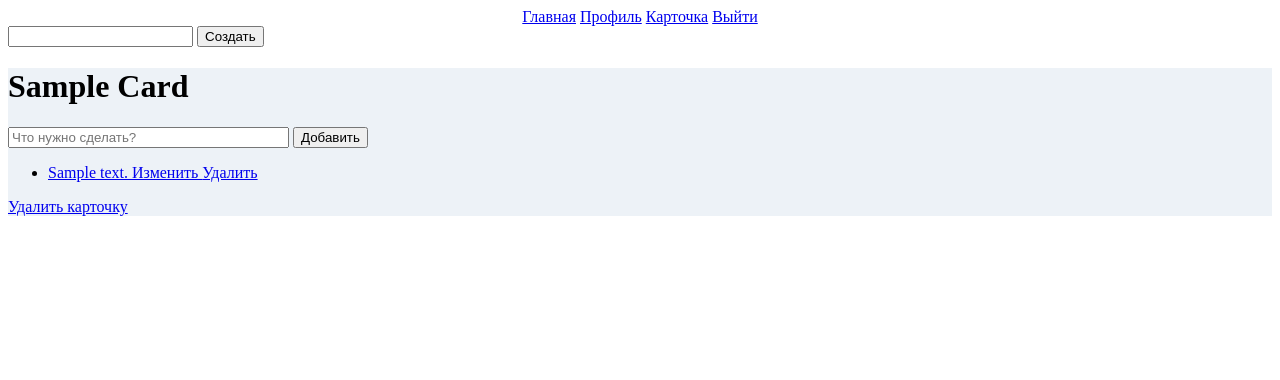
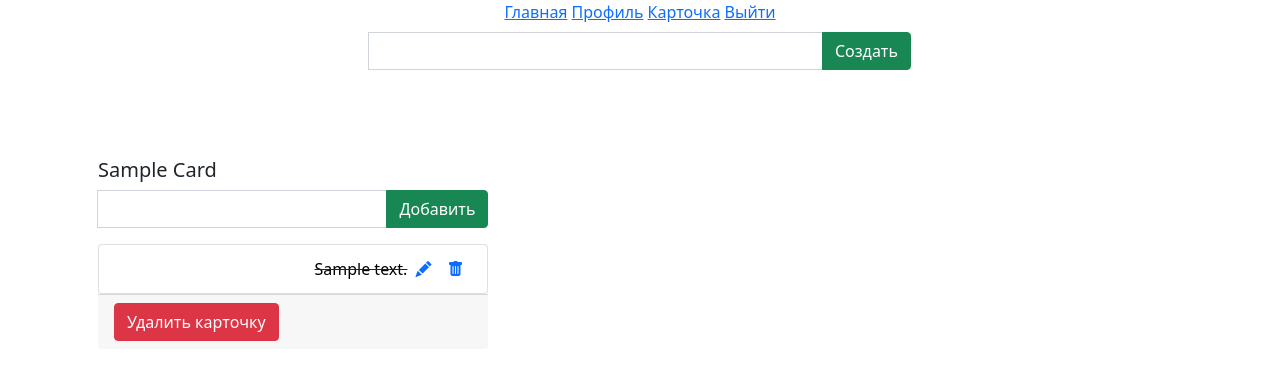
Before and after one commit to m3nd0r/todo_app, a Flask app: page /card in a window 1280 px wide. Shown: the top 380 px of the page. Run offline with Flask 2, Linux system fonts and the light colour scheme; a user stored in the database is signed in; tables that the repository leaves empty hold one stand-in row (values such as "Sample post"); some libraries are stand-ins or nearby versions.

Commit message:
безумный фронт

```diff
--- a/todo/__init__.py
+++ b/todo/__init__.py
@@ -8,7 +8,7 @@ from todo.auth.blueprints import blueprint as bp2
 from todo.config import Config
 from flask_script import Manager
 
-app = Flask(__name__)
+app = Flask(__name__, static_folder='app/static')
 app.config.from_object(Config)
 
 app.register_blueprint(bp1)
--- a/todo/app/static/css/style.css
+++ b/todo/app/static/css/style.css
@@ -5,7 +5,3 @@ li.warning {
 li.error {
     color: orangered;
 }
-
-button.test_button {
-    background-color: orchid;
-}
--- a/todo/app/templates/base.html
+++ b/todo/app/templates/base.html
@@ -2,13 +2,12 @@
 <head>
     <meta charset="UTF-8">
     <meta name="viewport" content="width=device-width, initial-scale=1.0">
-    <link rel="stylesheet" type="text/css" href="semantic/dist/semantic.min.css">
-    <script
-        src="https://code.jquery.com/jquery-3.1.1.min.js"
-        integrity="sha256-hVVnYaiADRTO2PzUGmuLJr8BLUSjGIZsDYGmIJLv2b8="
-        crossorigin="anonymous">
-    </script>
-    <script src="semantic/dist/semantic.min.js"></script>
+    <link
+        href="https://cdn.jsdelivr.net/npm/bootstrap@5.0.0-beta2/dist/css/bootstrap.min.css"
+        rel="stylesheet"
+        integrity="sha384-BmbxuPwQa2lc/FVzBcNJ7UAyJxM6wuqIj61tLrc4wSX0szH/Ev+nYRRuWlolflfl" crossorigin="anonymous">
+    <link rel="stylesheet" href="https://cdn.jsdelivr.net/npm/bootstrap-icons@1.3.0/font/bootstrap-icons.css">
+    <link rel="stylesheet" href="{{ url_for('static', filename='css/style.css') }}"/>
 </head>
 <body>
     <div style="text-align: center;">
@@ -31,11 +30,11 @@
     </div>
     {% block form %}
     {% endblock %}
-    <div style="background: #edf2f7;">
-
-        {% block content %}
-        {% endblock %}
-
+    <div class="container">
+        <div class="row align-items-center">
+            {% block content %}
+            {% endblock %}
+        </div>
     </div>
 </body>
 </html>
--- a/todo/app/templates/card.html
+++ b/todo/app/templates/card.html
@@ -1,55 +1,55 @@
 {% extends "base.html" %}
 
-{% block form %}
-<div>
-  <form action="/add_card" method="post">
-    {{ add_card_form.hidden_tag() }}
-    {{ add_card_form.todo_card_name(class="form-control") }}
-    {{ add_card_form.submit(type="button", class="btn btn-success", size=64) }}
+{% block content %}
+
+  {# Добавить новую карточку #}
+  <div class="d-md-flex justify-content-center">
+    <form class="p-2 w-50 input-group mb-3" action="/add_card" method="post">
+      {{ add_card_form.csrf_token }}
+      <input type="text" class="form-control" aria-describedby="button-addon2" style="width: 250px" name="todo_card_name" value="{{ todo_card_name }}">
+      {{ add_card_form.submit(type="button", class="btn btn-success", id="button-addon2") }}
     </form>
   </div>
-{% endblock %}
 
-{% block content %}
   {% if todo_card_list %}
-  <div class="ui cards">
+  <div class="row row-cols-1 row-cols-md-2 g-4">
     {% for todo_card in todo_card_list %}
-      <div class="card">
-        <h1>{{ todo_card.name.title() or '---'}}</h1>
-          <form action="/add_todo" method="post">
+      <div class="col" style="width: 40%;">
+        <div class="card-body">
+          <h5 class="card-title">{{ todo_card.name.title() or '---'}}</h3>
+
+          {# Добавить новую задачу #}
+          <form class="input-group mb-3" action="/add_todo" method="post">
             {{ add_todo.csrf_token }}
-            {{ add_todo.todo_content(class="form-control", size=32) }}
+            <input type="text" class="form-control" aria-describedby="button-addon2" name="todo_content" value="{{ todo_content }}">
             <input type="hidden" name="todo_card_id" value="{{ todo_card.id }}">
-            {{ add_todo.submit(type="submit", class="btn btn-success", size=64) }}
+            {{ add_todo.submit(type="submit", class="btn btn-success", id="button-addon2") }}
           </form>
+
+          {# Вывести список задач для этой карточки #}
           {% if todo_card.items %}
           {% for todo in todo_card.items %}
             <ul class="list-group">
-                <li class="list-group-item list-group-item-action">
+              <li class="list-group-item d-flex justify-content-end align-items-center">
                 {% if todo.status == 'complete' %}
-                    <a href="/complete/{{ todo.id }}">
-                      {{ todo.content }}
-                    </a>
+                  <del><a class="me-auto" style="text-decoration: none; color: black;" href="/complete/{{ todo.id }}">{{ todo.content }}</a></del>
                 {% else %}
-                    <a href="/complete/{{ todo.id }}">
-                      {{ todo.content}}
-                    </a>
+                  <a class="me-auto" style="text-decoration: none; color: black;" href="/complete/{{ todo.id }}">{{ todo.content}}</a>
                 {% endif %}
-                  <a class="btn btn-outline-primary me-md-2" href="/update/{{ todo.id }}">
-                    Изменить
-                  </a>
-                  <a class="btn btn-outline-danger" href="/delete/{{ todo.id }}">
-                    Удалить
-                  </a>
+                {# <div class="d-flex "> #}
+                  <a class="p-2" href="/update/{{ todo.id }}"> <i class="bi bi-pencil-fill"></i></a>
+                  <a class="p-2" href="/delete/{{ todo.id }}"><i class="bi bi-trash-fill"></i></a>
+                {# </div> #}
               </li>
             </ul>
           {% endfor %}
           {% else %}
             <p class="text-center">Нет задач</p>
           {% endif %}
-            <a class="btn btn-danger" href="/delete_card/{{ todo_card.id }}">
-              Удалить карточку
-            </a>
+          <div class="card-footer">
+            <a class="btn btn-danger" href="/delete_card/{{ todo_card.id }}">Удалить карточку</a>
+          </div>
+        </div>
       </div>
     {% endfor %}
   </div>
```
Lines whose indentation alone changed are shown as unchanged.
